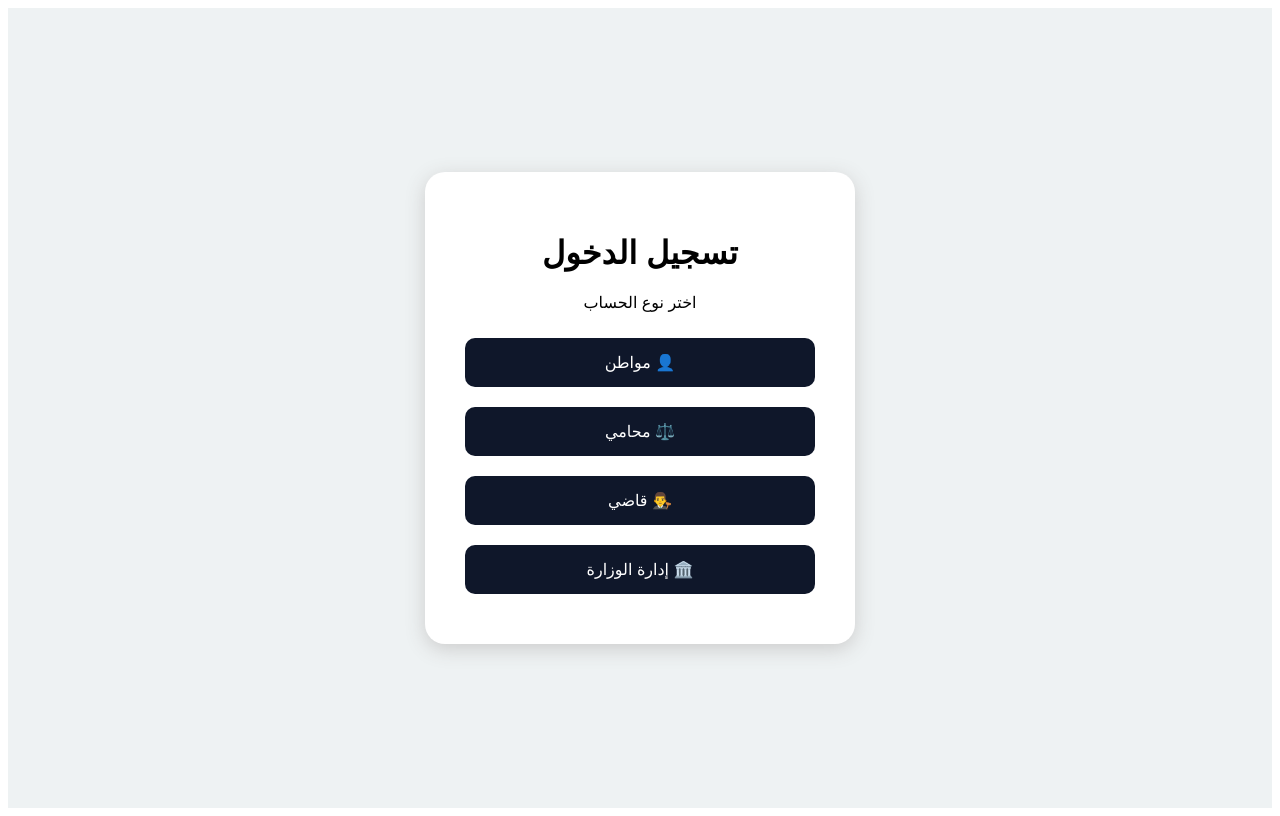
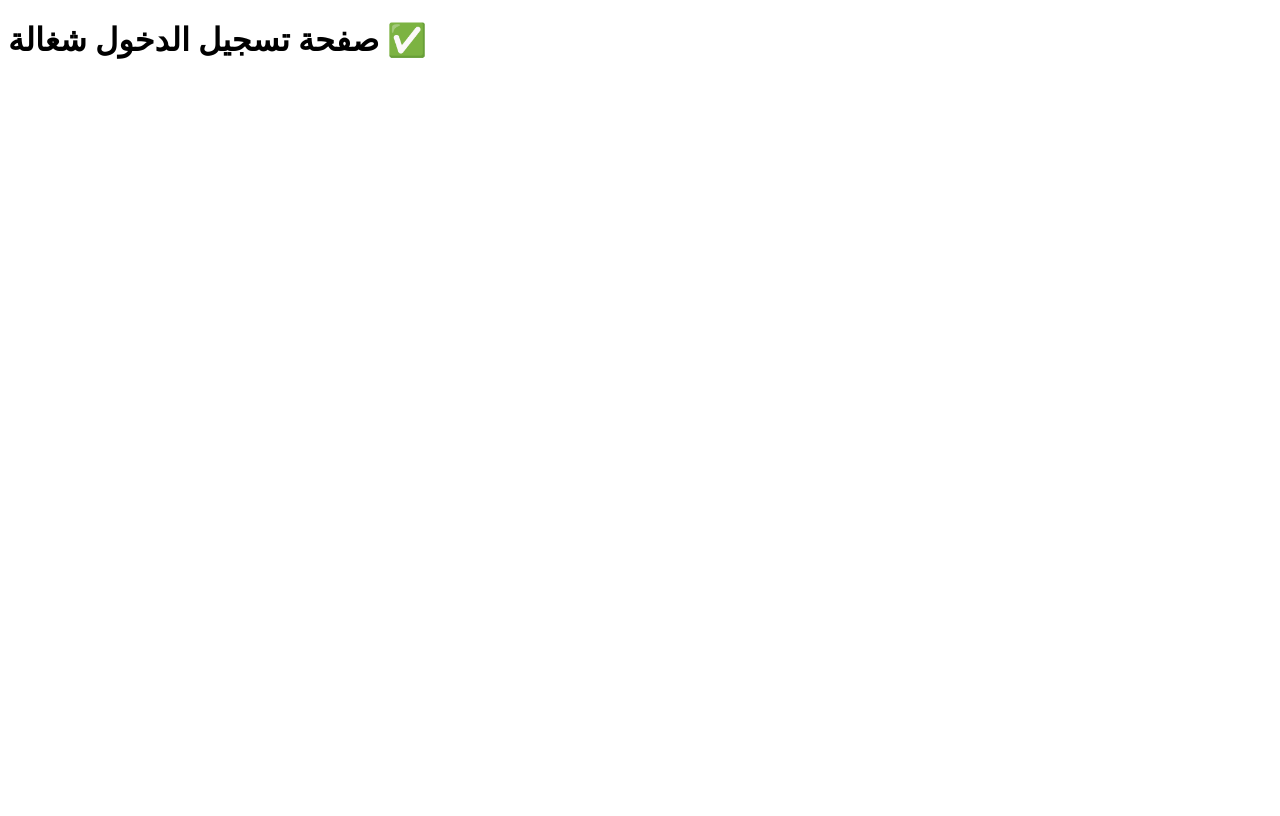
Before and after one commit to 38ed-ma/nice-justice, a Next.js app: page /login in a window 1280 px wide. Built offline with nearby package versions, Linux system fonts and the light colour scheme.

Commit message:
Update page.tsx

```diff
--- a/app/login/page.tsx
+++ b/app/login/page.tsx
@@ -1,58 +1,5 @@
 export default function Login() {
   return (
-    <main
-      dir="rtl"
-      style={{
-        minHeight: "100vh",
-        background: "#eef2f3",
-        display: "flex",
-        justifyContent: "center",
-        alignItems: "center",
-        fontFamily: "Arial"
-      }}
-    >
-      <div
-        style={{
-          background: "white",
-          padding: "40px",
-          borderRadius: "20px",
-          width: "350px",
-          textAlign: "center",
-          boxShadow: "0 5px 20px #ccc"
-        }}
-      >
-        <h1> تسجيل الدخول</h1>
-
-        <p>اختر نوع الحساب</p>
-
-        <button style={buttonStyle}>
-          👤 مواطن
-        </button>
-
-        <button style={buttonStyle}>
-          ⚖️ محامي
-        </button>
-
-        <button style={buttonStyle}>
-          👨‍⚖️ قاضي
-        </button>
-
-        <button style={buttonStyle}>
-          🏛️ إدارة الوزارة
-        </button>
-      </div>
-    </main>
+    <h1>صفحة تسجيل الدخول شغالة ✅</h1>
   )
 }
-
-const buttonStyle = {
-  width: "100%",
-  padding: "15px",
-  margin: "10px 0",
-  border: "none",
-  borderRadius: "10px",
-  background: "#0f172a",
-  color: "white",
-  fontSize: "16px",
-  cursor: "pointer"
-}
```
